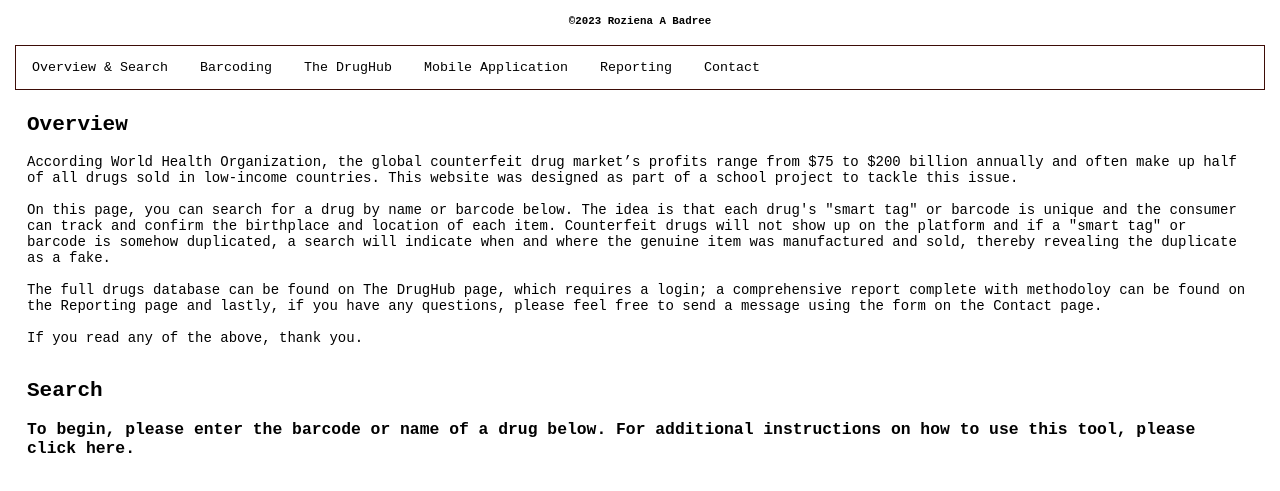
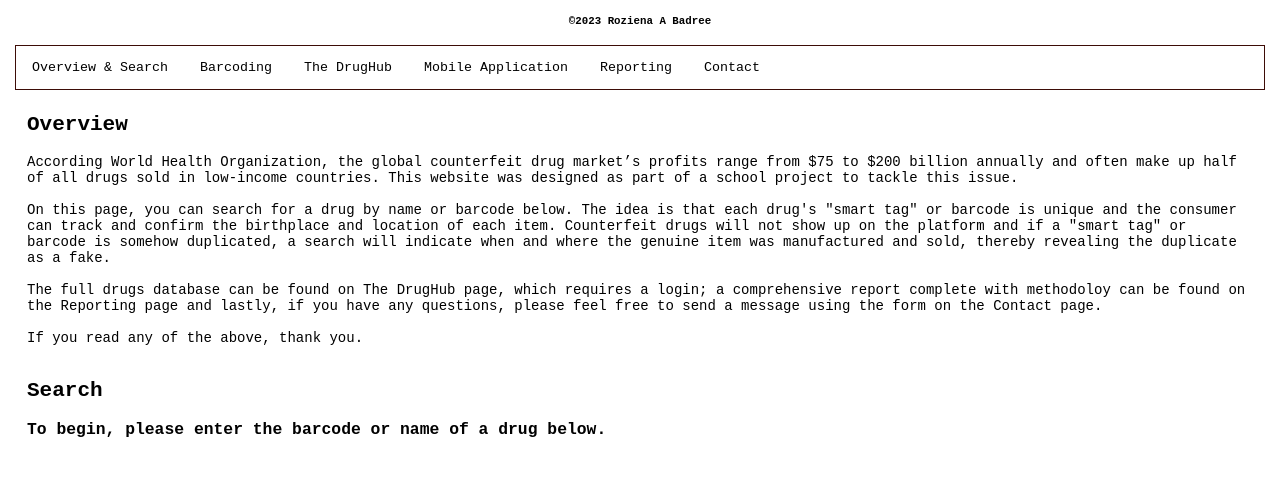
Before and after one commit to rozienabadree/drug-scanner, a plain HTML site: page index.html in a window 1280 px wide. Shown: the part 101-592 px from the top of the page. Drawn offline with Linux system fonts and the light colour scheme.

Commit message:
Update index.html

```diff
--- a/index.html
+++ b/index.html
@@ -52,7 +52,7 @@
                 <br>
             </p>
             <h2> Search </h2>
-            <h3>To begin, please enter the barcode or name of a drug below. For additional instructions on how to use this tool, please click here.</h3>
+            <h3>To begin, please enter the barcode or name of a drug below.</h3>
             <center>
                 <script type="text/javascript" src="https://c1hmf904.caspio.com/dp/d044d000f415c48a3c004775b868/emb"></script>
             </center>
```
